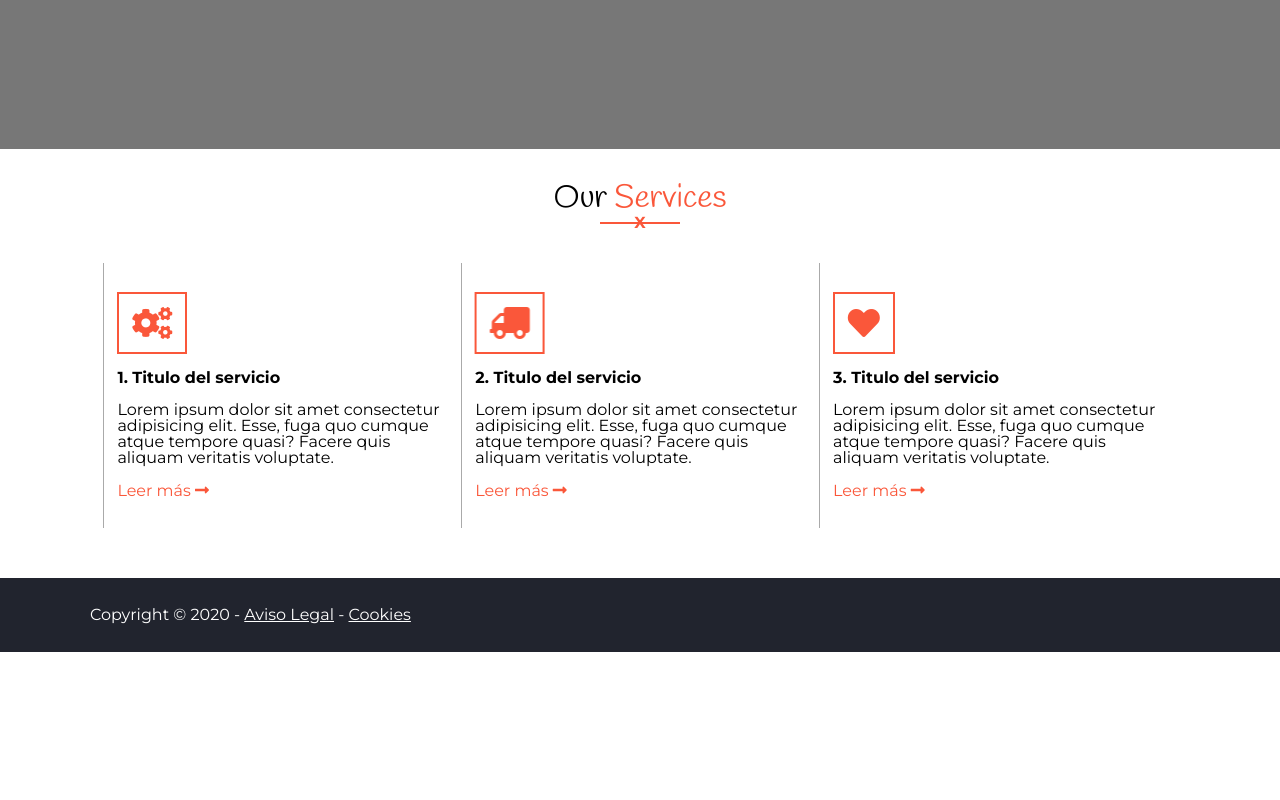
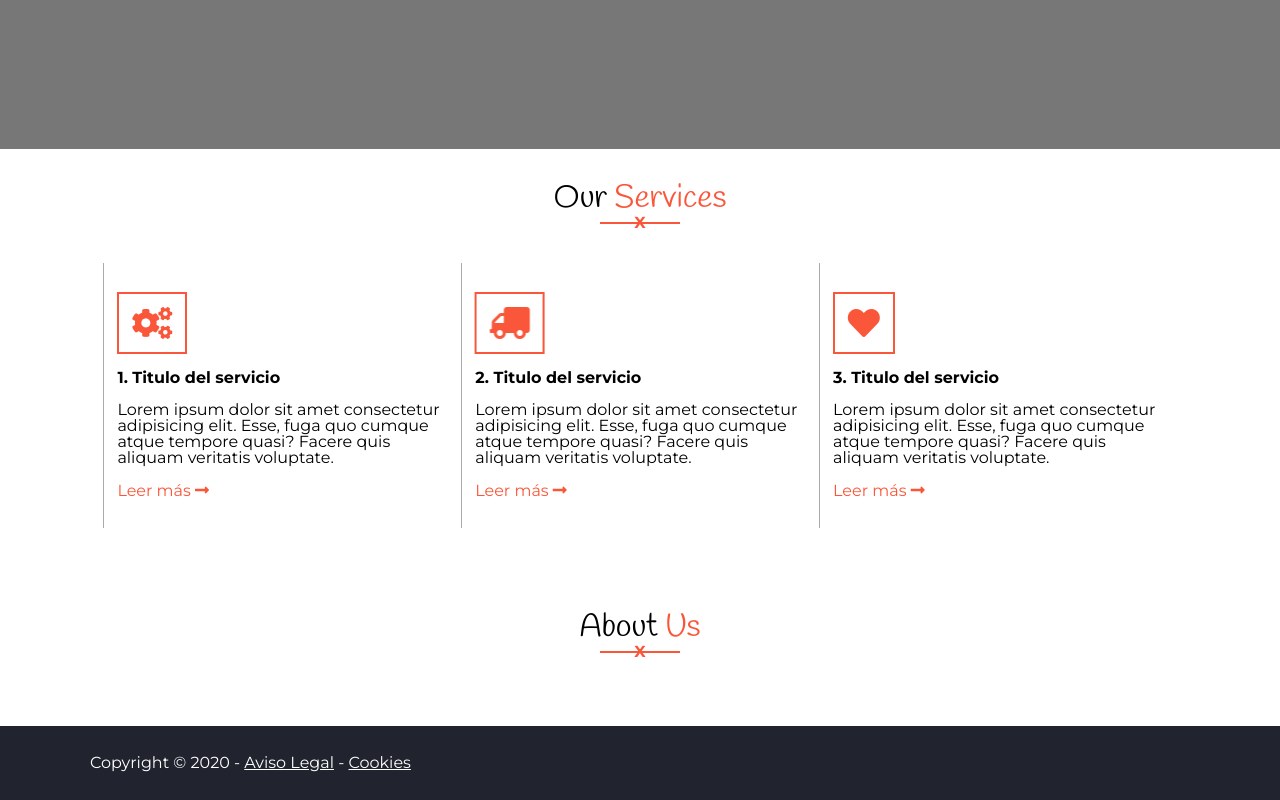
Before and after one commit to ivangm13/hamburgueseria1, a plain HTML site: page index.html in a window 1280 px wide. Shown: the part 553-1353 px from the top of the page. Before the commit the page ends 1205 px from the top, so only its background shows below. Drawn offline with Linux system fonts and the light colour scheme.

Commit message:
creada seccion about us con su titulo

```diff
--- a/index.html
+++ b/index.html
@@ -148,6 +148,15 @@
                 </div>
             </section>
 
+            <section id="aboutus" class="container-fluid">
+                <h2>About <span>Us</span></h2>
+                <div class="underline">
+                    <hr noshade="noshade">
+                    <span>X</span>
+                </div>
+
+            </section>
+
         </main>
         <footer class="container-fluid">
             <div class="container">
```
